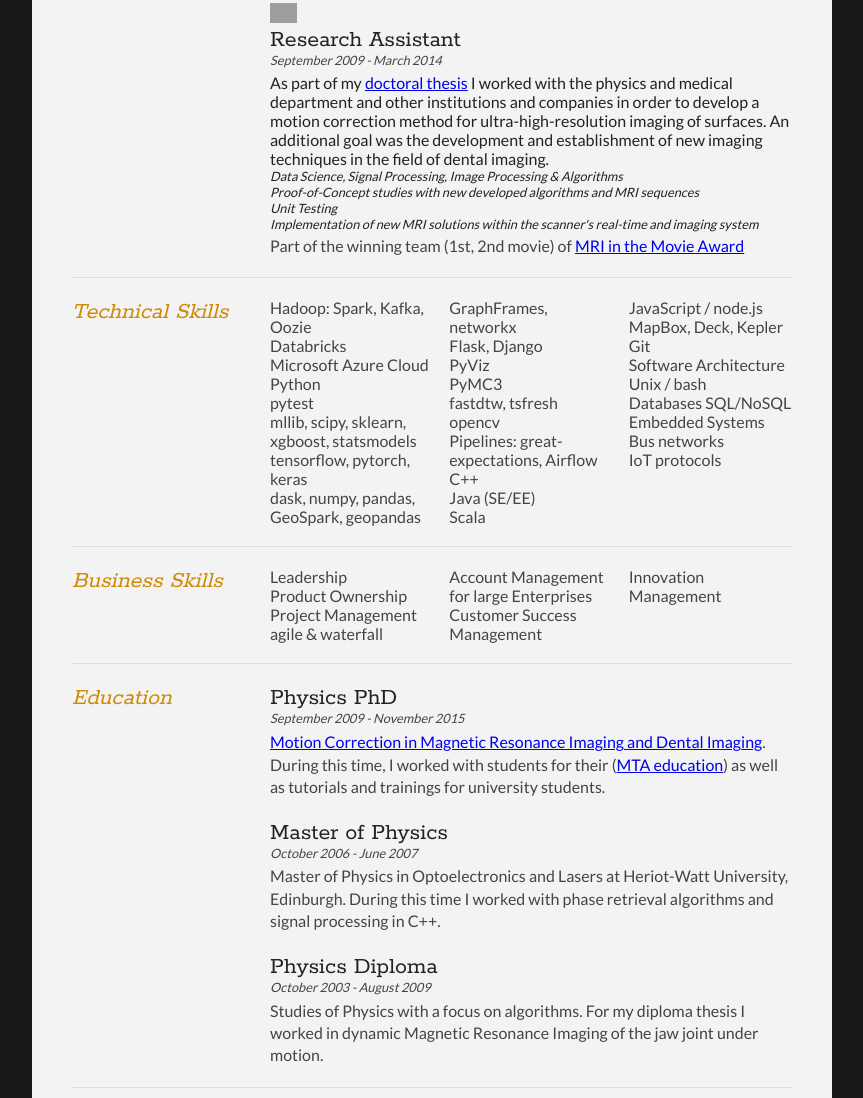
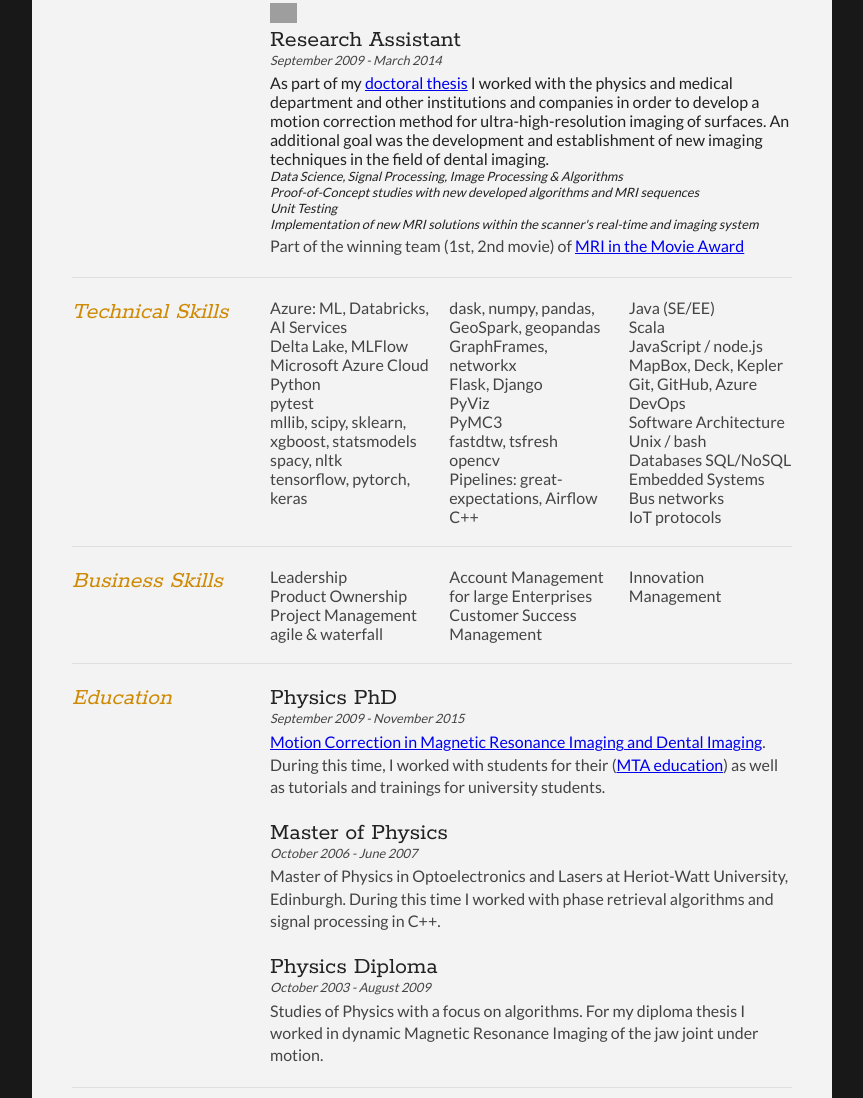
Before and after one commit to anderl80/cv, a plain HTML site: page index.html in a window 1280 px wide. Shown: the part 1413-2511 px from the top of the page, without its empty margins (208-1071 px from the left). Drawn offline with Linux system fonts and the light colour scheme; grey boxes are pictures that could not be loaded.

Commit message:
skills update Azure cloud

```diff
--- a/index.html
+++ b/index.html
@@ -176,12 +176,13 @@
 
 				<div class="sectionContent">
 					<ul class="keySkills">
-						<li>Hadoop: Spark, Kafka, Oozie</li>
-						<li>Databricks</li>
+						<li>Azure: ML, Databricks, AI Services</li>
+						<li>Delta Lake, MLFlow</li>
 						<li>Microsoft Azure Cloud</li>
 						<li>Python</li>
 						<li>pytest</li>
 						<li>mllib, scipy, sklearn, xgboost, statsmodels</li>
+						<li>spacy, nltk</li>
 						<li>tensorflow, pytorch, keras</li>
 						<li>dask, numpy, pandas, GeoSpark, geopandas</li>
 						<li>GraphFrames, networkx</li>
@@ -190,13 +191,13 @@
 						<li>PyMC3</li>
 						<li>fastdtw, tsfresh</li>
 						<li>opencv</li>
-						<li>Pipelines: great-expectations, Airflow
+						<li>Pipelines: great-expectations, Airflow</li>
 						<li>C++</li>
 						<li>Java (SE/EE)</li>
 						<li>Scala</li>
 						<li>JavaScript / node.js</li>
 						<li>MapBox, Deck, Kepler</li>
-						<li>Git</li>
+						<li>Git, GitHub, Azure DevOps</li>
 						<li>Software Architecture</li>
 						<li>Unix / bash</li>
 						<li>Databases SQL/NoSQL</li>
```
